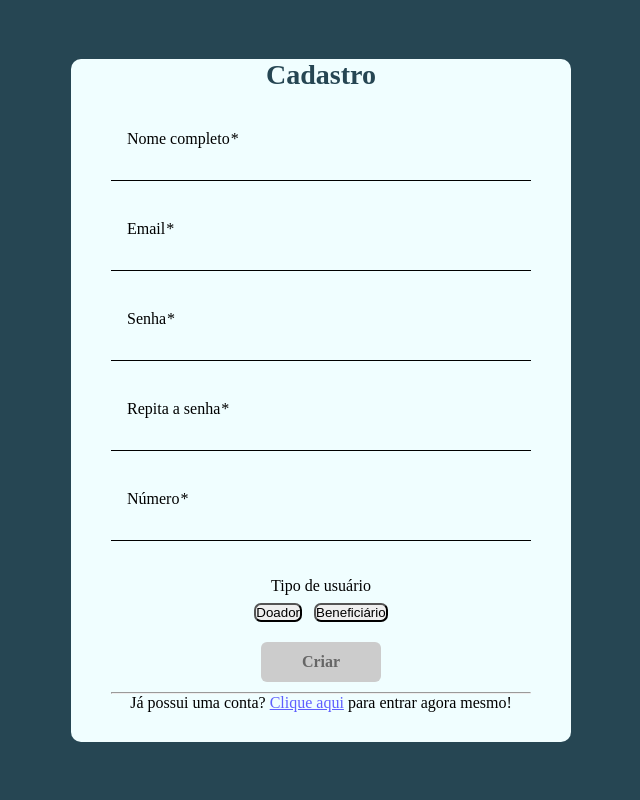
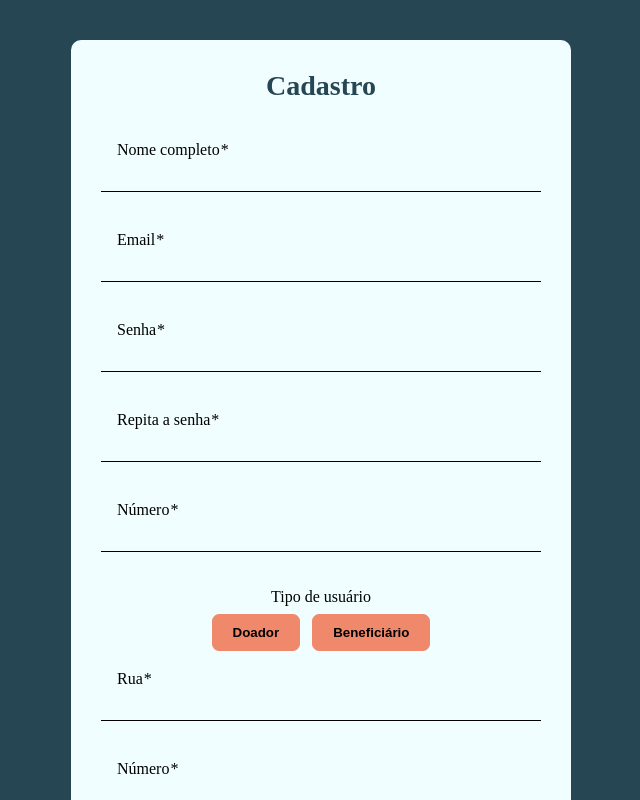
Before and after one commit to RichardPedroso/FoodCare, an Angular app in the folder projeto/frontend/: page /account/sign-up in a window 1280 px wide. Shown: the whole page, without its empty margins (319-959 px from the left). Built offline with nearby package versions, Linux system fonts and the light colour scheme.

Commit message:
feat: adicao dos campos e lógica de criacao de municipio no sign-up

```diff
--- a/projeto/frontend/src/app/views/account/sign-up/sign-up.component.css
+++ b/projeto/frontend/src/app/views/account/sign-up/sign-up.component.css
@@ -1,7 +1,7 @@
 :host {
   display: block;
-  width: 100vw;
-  height: 100vh;
+  width: 100%;
+  min-height: 100vh;
   margin: 0;
   padding: 0;
   box-sizing: border-box;
@@ -16,12 +16,13 @@
 .page-container {
   display: flex;
   justify-content: center;
-  align-items: center;
+  align-items: flex-start;
   width: 100vw;
-  height: 100vh;
+  min-height: 100vh;
   background-color: #264653;
   margin: 0;
-  padding: 0;
+  padding: 20px 0;
+  overflow-y: auto;
 }
 
 
@@ -32,11 +33,12 @@ h2{
 
 .form-card {
   background-color: #f0feff;
-  padding: -0px 40px;
+  padding: 30px;
   border-radius: 10px;
   max-width: 500px;
   width: 100%;
   text-align: left;
+  margin: 20px;
 }
 
 .form-card h2 {
@@ -131,6 +133,29 @@ button[color="primary"]:disabled {
 
 .user-type-button{
   border-radius: 7px;
+  background-color: #f0896c;
+  color: #000;
+  border: 1px solid #f0896c;
+  padding: 10px 20px;
+  font-weight: bold;
+  transition: all 0.2s ease;
+  outline: none;
+}
+
+.user-type-button:hover {
+  background-color: #ffc3b2;
+}
+
+.user-type-button:focus {
+  background-color: #e76f51;
+  color: white;
+  outline: none;
+  box-shadow: none;
+}
+
+.user-type-button:disabled {
+  background-color: #e76f51;
+  color: white;
 }
 
 
--- a/projeto/frontend/src/app/views/account/sign-up/sign-up.component.html
+++ b/projeto/frontend/src/app/views/account/sign-up/sign-up.component.html
@@ -6,9 +6,11 @@
         <mat-label>Nome completo</mat-label>
         <input matInput placeholder="Nome" formControlName="name">
 
-        <mat-error ngIf="form.controls.name.hasError('required')">
+        @if(signUpForm.controls['name'].hasError('required')){
+          <mat-error>
             Campo obrigatório
           </mat-error>
+        }
 
         @if(signUpForm.controls['name'].hasError('minlength')){
           <P class="text-danger">
@@ -27,9 +29,11 @@
         <mat-label>Email</mat-label>
         <input matInput placeholder="Email" formControlName="email" type="email">
 
-        <mat-error ngIf="form.controls.email.hasError('required')">
+        @if(signUpForm.controls['email'].hasError('required')){
+          <mat-error>
             Campo obrigatório
           </mat-error>
+        }
 
         @if(signUpForm.controls['email'].hasError('email')){
           <p class="text-danger">
@@ -42,9 +46,11 @@
         <mat-label>Senha</mat-label>
         <input matInput placeholder="Senha" formControlName="password" type="password">
 
-        <mat-error ngIf="form.controls.password.hasError('required')">
+        @if(signUpForm.controls['password'].hasError('required')){
+          <mat-error>
             Campo obrigatório
           </mat-error>
+        }
 
         @if(signUpForm.controls['password'].hasError('minlength')){
           <p class="text-danger">
@@ -64,9 +70,11 @@
         <mat-label>Repita a senha</mat-label>
         <input matInput type="password" placeholder="Repita a senha" formControlName="repeatPassword">
 
-        <mat-error ngIf="form.controls.repeatPassword.hasError('required')">
+        @if(signUpForm.controls['repeatPassword'].hasError('required')){
+          <mat-error>
             Campo obrigatório
           </mat-error>
+        }
 
         @if(!arePasswordsValid()){
         <p class="text-danger">
@@ -79,9 +87,11 @@
         <mat-label>Número</mat-label>
         <input matInput placeholder="Número" formControlName="phone">
 
-        <mat-error ngIf="form.controls.number.hasError('required')">
+        @if(signUpForm.controls['phone'].hasError('required')){
+          <mat-error>
             Campo obrigatório
           </mat-error>
+        }
 
         @if(signUpForm.controls['phone'].hasError('minlength')){
           <p class="text-danger">
@@ -105,6 +115,35 @@
           </button>
         </div>
       </div>
+
+      <mat-form-field>
+        <mat-label>Rua</mat-label>
+        <input matInput placeholder="Rua" formControlName="street">
+      </mat-form-field>
+
+      <mat-form-field>
+        <mat-label>Número</mat-label>
+        <input matInput placeholder="Número" formControlName="number">
+      </mat-form-field>
+
+      <mat-form-field>
+        <mat-label>Bairro</mat-label>
+        <input matInput placeholder="Bairro" formControlName="neighborhood">
+      </mat-form-field>
+
+      <mat-form-field>
+        <mat-label>Cidade</mat-label>
+        <mat-select formControlName="city">
+          <mat-option value="Santa Rita do Sapucaí">Santa Rita do Sapucaí</mat-option>
+          <mat-option value="Pouso Alegre">Pouso Alegre</mat-option>
+          <mat-option value="Itajubá">Itajubá</mat-option>
+        </mat-select>
+      </mat-form-field>
+
+      <mat-form-field>
+        <mat-label>CEP (opcional)</mat-label>
+        <input matInput placeholder="00000-000" formControlName="zipCode" maxlength="9">
+      </mat-form-field>
 
       @if (signUpForm.get('userType')?.value === 'beneficiary') {
         <mat-form-field>
--- a/projeto/frontend/src/app/views/account/sign-up/sign-up.component.ts
+++ b/projeto/frontend/src/app/views/account/sign-up/sign-up.component.ts
@@ -11,15 +11,19 @@ import { MatTooltipModule } from '@angular/material/tooltip';
 import { MatToolbarModule } from '@angular/material/toolbar';
 import { FontAwesomeModule } from '@fortawesome/angular-fontawesome';
 import { MatInputModule } from '@angular/material/input';
+import { MatSelectModule } from '@angular/material/select';
+import { CommonModule } from '@angular/common';
 
 import * as fontawesome from '@fortawesome/free-solid-svg-icons'
 import { AuthenticationService } from '../../../services/security/authentication.service';
 import { User } from '../../../domain/model/user';
 import { UserCreateService } from '../../../services/user/user-create.service';
 
+
 @Component({
   selector: 'app-sign-up',
   imports: [
+    CommonModule,
     RouterOutlet,
     MatToolbarModule,
     FormsModule,
@@ -33,6 +37,7 @@ import { UserCreateService } from '../../../services/user/user-create.service';
     FontAwesomeModule,
     ReactiveFormsModule,
     MatInputModule,
+    MatSelectModule,
   ],
   templateUrl: './sign-up.component.html',
   styleUrl: './sign-up.component.css'
@@ -61,6 +66,7 @@ export class SignUpComponent implements OnInit {
   constructor(
     private formbuilder: FormBuilder,
     private userCreateService: UserCreateService,
+
     private authenticationService: AuthenticationService,
     private router: Router
   ) {}
@@ -111,14 +117,34 @@ export class SignUpComponent implements OnInit {
         Validators.minLength(this.peopleQuantityMinLenght),
       ]],
 
+      street: ['', [
+        Validators.required,
+        Validators.minLength(3),
+        Validators.maxLength(100),
+      ]],
+
+      number: ['', [
+        Validators.required,
+        Validators.minLength(1),
+        Validators.maxLength(10),
+      ]],
+
+      neighborhood: ['', [
+        Validators.required,
+        Validators.minLength(3),
+        Validators.maxLength(50),
+      ]],
+
+      city: ['', [
+        Validators.required,
+      ]],
+
+      zipCode: [''],
+
       familyIncome: ['', [
         Validators.required,
         Validators.minLength(this.familyIncomeMinLenght),
       ]],
-
-      // municipality_id: ['', [
-      //   Validators.required,
-      // ]],
 
     })
   }
@@ -130,22 +156,27 @@ export class SignUpComponent implements OnInit {
     let isRepeatPasswordValid = this.signUpForm.controls['repeatPassword'].valid;
     let isPhoneValid = this.signUpForm.controls['phone'].valid;
     let isUserType = this.signUpForm.controls['userType'].valid;
+    let isStreet = this.signUpForm.controls['street'].valid;
+    let isNumber = this.signUpForm.controls['number'].valid;
+    let isNeighborhood = this.signUpForm.controls['neighborhood'].valid;
+    let isCity = this.signUpForm.controls['city'].valid;
 
     let userTypeValue = this.signUpForm.controls['userType'].value;
 
     let isPeopleQuantity = this.signUpForm.controls['peopleQuantity'].valid;
     let isFamilyIncome = this.signUpForm.controls['familyIncome'].valid;
-    // adicionar let isMunicipalityId = this.signUpForm.controls['municipalityId'].valid;
 
     if (!this.arePasswordsValid()) {
       return false;
     }
 
+    let addressValid = isStreet && isNumber && isNeighborhood && isCity;
+
     if (userTypeValue === 'donor'){
-      return isNameValid && isEmailValid && isPasswordValid && isRepeatPasswordValid && isPhoneValid && isUserType;
+      return isNameValid && isEmailValid && isPasswordValid && isRepeatPasswordValid && isPhoneValid && isUserType && addressValid;
     }
 
-    return isNameValid && isEmailValid && isPasswordValid && isRepeatPasswordValid && isPhoneValid && isUserType && isPeopleQuantity && isFamilyIncome;
+    return isNameValid && isEmailValid && isPasswordValid && isRepeatPasswordValid && isPhoneValid && isUserType && addressValid && isPeopleQuantity && isFamilyIncome;
   }
 
   arePasswordsValid() {
@@ -159,6 +190,29 @@ export class SignUpComponent implements OnInit {
 
     const formDataSignUp = this.signUpForm.value;
 
+    // Criar novo municipality com dados do usuário
+    const newMunicipality = {
+      street: formDataSignUp.street,
+      number: formDataSignUp.number,
+      neighborhood: formDataSignUp.neighborhood,
+      city: formDataSignUp.city,
+      zip_code: formDataSignUp.zipCode || ''
+    };
+
+    try{
+      // Criar municipality primeiro
+      const municipalityResponse = await fetch('http://localhost:3000/municipality', {
+        method: 'POST',
+        headers: {
+          'Content-Type': 'application/json'
+        },
+        body: JSON.stringify(newMunicipality)
+      });
+
+      const createdMunicipality = await municipalityResponse.json();
+      console.log("municipality criado com sucesso: ", createdMunicipality);
+
+      // Criar usuário com municipality_id
       const newUser: User = {
         name: formDataSignUp.name,
         email: formDataSignUp.email,
@@ -168,23 +222,21 @@ export class SignUpComponent implements OnInit {
         is_admin: false,
         family_income: '',
         people_quantity: '',
-      municipality_id: ''
+        municipality_id: createdMunicipality.id
       };
 
       if (newUser.user_type === 'beneficiary') {
         newUser.family_income = formDataSignUp.familyIncome;
         newUser.people_quantity = formDataSignUp.peopleQuantity;
-      // newUser.municipality_id = formDataSignUp.municipalityId;
       }
 
-    try{
       const createdUser = await this.userCreateService.create(newUser);
       console.log("usuario criado com sucesso: ", createdUser);
 
       this.authenticationService.addDataToLocalStorage(createdUser);
       this.router.navigate(['/main']);
-    }catch(errorCreateUser){
-      console.error("erro ao criar usuario:", errorCreateUser);
+    }catch(error){
+      console.error("erro ao criar usuario ou municipality:", error);
     }
   }
 }
```
Lines whose indentation alone changed are shown as unchanged.
